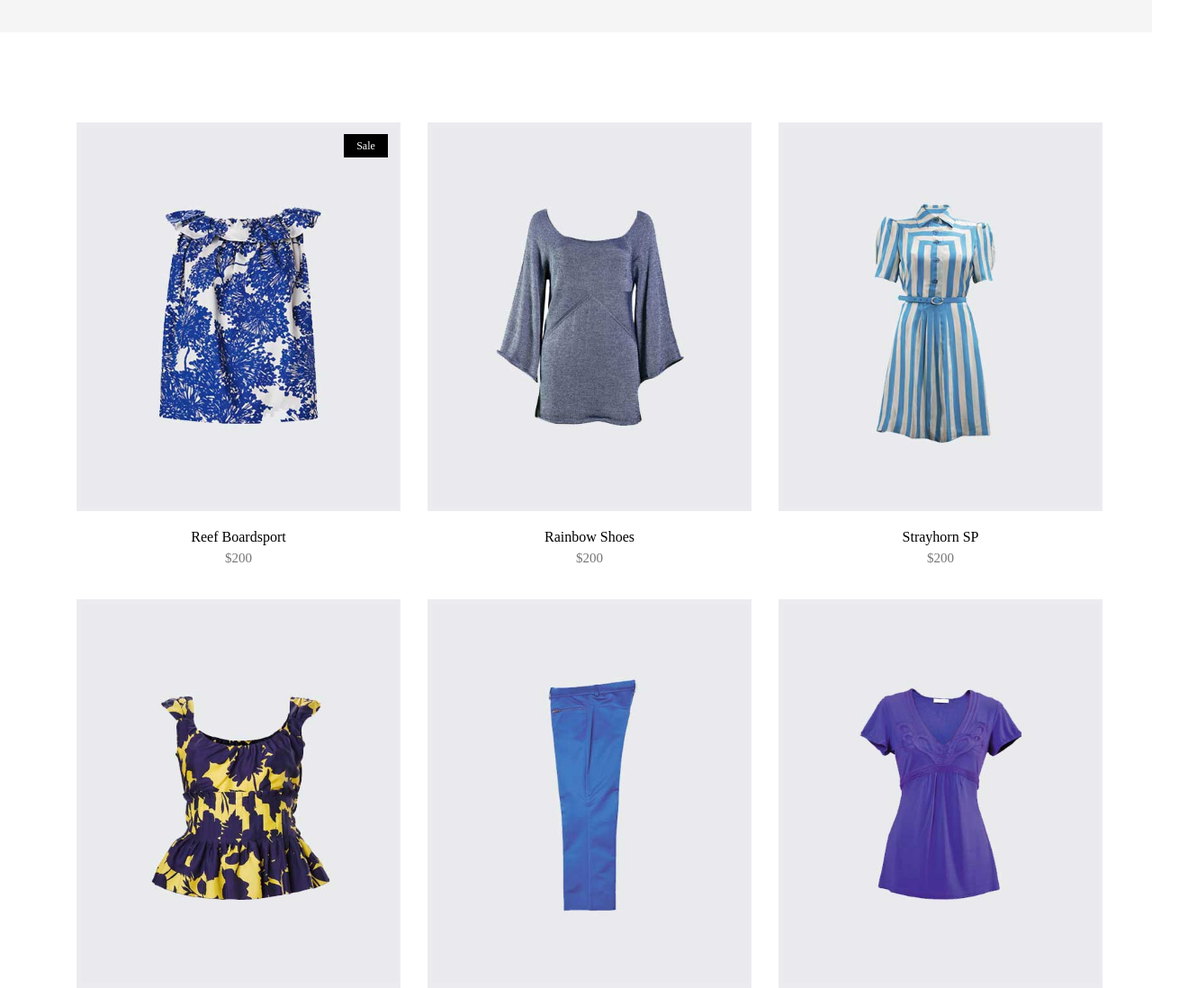
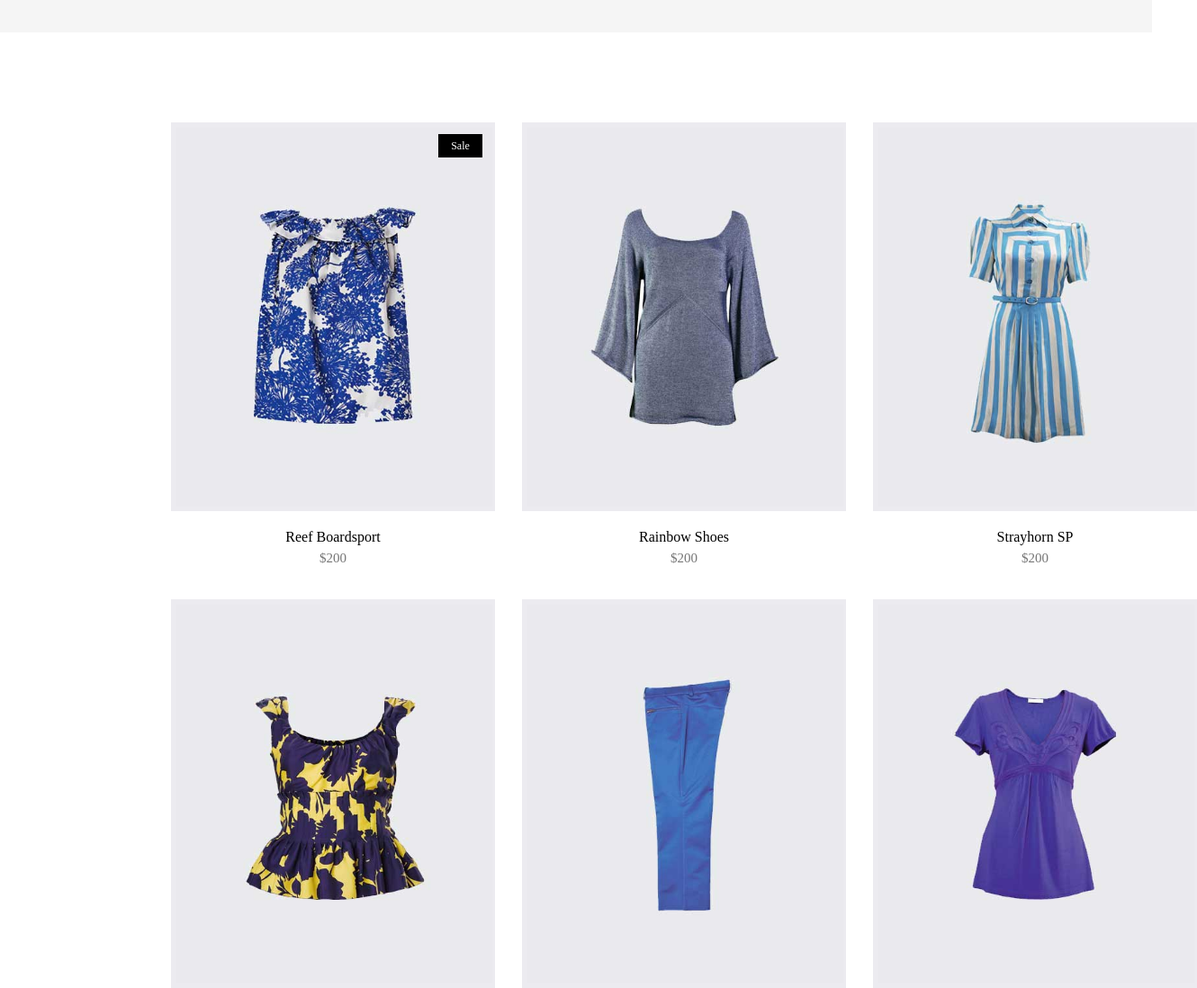
Before and after one commit to xiehanlin0809/xhl-web-work, a plain HTML site: page 9.30作业2/index.html in a window 1280 px wide. Shown: the part 360-1458 px from the top of the page at 90% size, 1330 px wide, since content can reach past the window. Drawn offline with Linux system fonts and the light colour scheme.

Commit message:
Update index.css

```diff
--- a/9.30作业2/css/index.css
+++ b/9.30作业2/css/index.css
@@ -101,10 +101,11 @@ a{
 	margin-left: 10px;
 }
 .content{
-	width: 1170px;
+	width: auto;
 	height: auto;
 	display: flex;
 	margin: 100px auto;
+	margin-left: 160px;
 	position: relative;
 }
 .content img{
```
